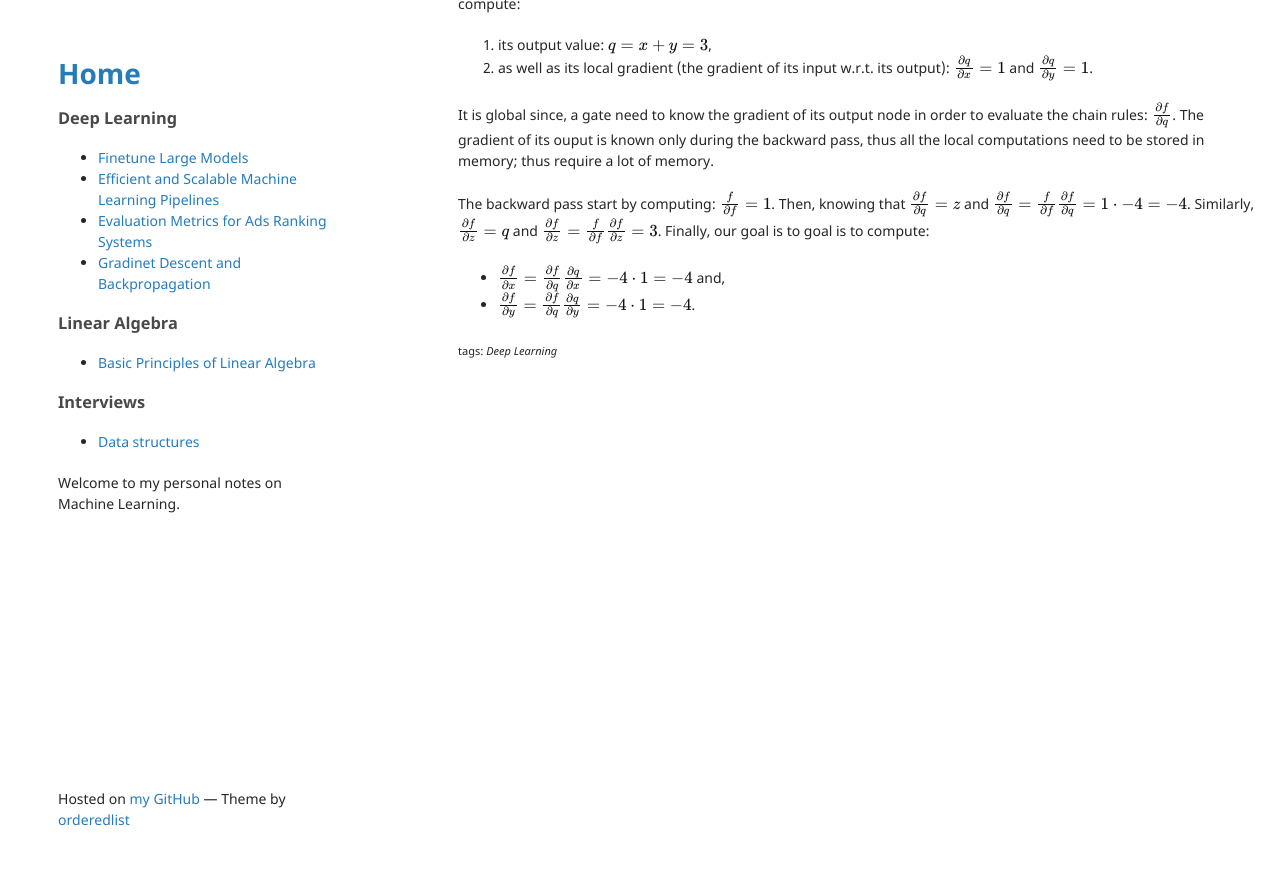
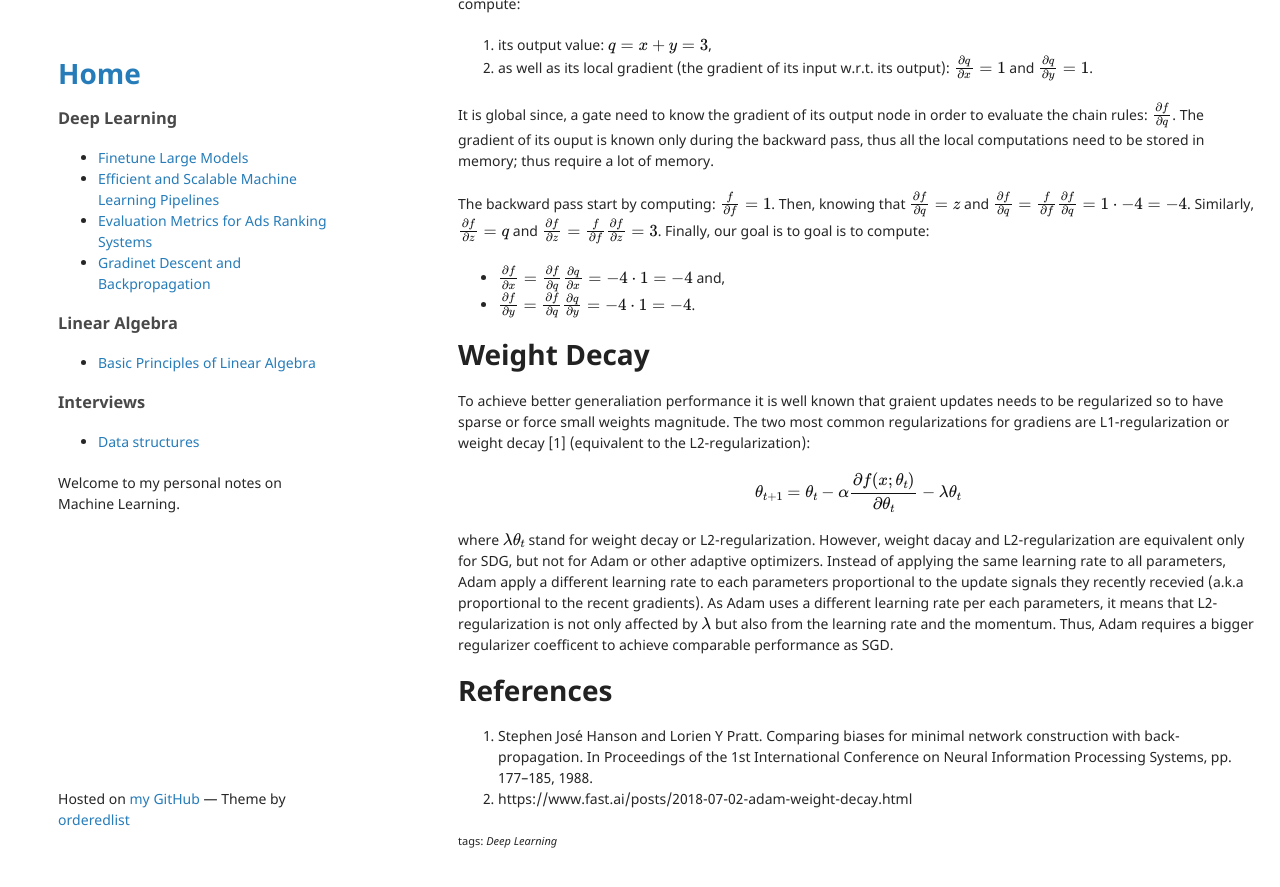
Before and after one commit to andompesta/andompesta.github.io, a Jekyll site: the page built from _posts/2020-12-22-second.md, in a window 1280 px wide and 900 px high, scrolled down 1656 px. Shown: the top 887 px of the window. Built offline with Jekyll 4.4.1, drawn with Linux system fonts in a browser that asks for light colours.

Commit message:
Update 2020-12-22-second.md
notes on adam

```diff
--- a/_posts/2020-12-22-second.md
+++ b/_posts/2020-12-22-second.md
@@ -72,3 +72,23 @@ Similarly, $$ \frac{\partial f}{\partial z} = q $$ and $$ \frac{\partial f}{\par
 Finally, our goal is to goal is to compute:
 * $$ \frac{\partial f}{\partial x} = \frac{\partial f}{\partial q} \frac{\partial q}{\partial x} = -4 \cdot 1 = -4$$ and,
 * $$ \frac{\partial f}{\partial y} = \frac{\partial f}{\partial q} \frac{\partial q}{\partial y} = -4 \cdot 1 = -4$$.
+
+# Weight Decay
+
+To achieve better generaliation performance it is well known that graient updates needs to be regularized so to have sparse or force small weights magnitude.
+The two most common regularizations for gradiens are L1-regularization or weight decay [1] (equivalent to the L2-regularization):
+
+$$
+\theta_{t+1} = \theta_t - \alpha \frac{\partial f(x; \theta_t)}{\partial \theta_t} - \lambda \theta_t
+$$
+
+where $\lambda \theta_t$ stand for weight decay or L2-regularization. However, weight dacay and L2-regularization are equivalent only for SDG, but not for Adam or other adaptive optimizers.
+Instead of applying the same learning rate to all parameters, Adam apply a different learning rate to each parameters proportional to the update signals they recently recevied (a.k.a proportional to the recent gradients).
+As Adam uses a different learning rate per each parameters, it means that L2-regularization is not only affected by $\lambda$ but also from the learning rate and the momentum. Thus,  Adam requires a bigger regularizer coefficent to achieve comparable performance as SGD.
+
+# References
+
+1. Stephen Jos´e Hanson and Lorien Y Pratt. Comparing biases for minimal network construction with
+back-propagation. In Proceedings of the 1st International Conference on Neural Information
+Processing Systems, pp. 177–185, 1988.
+2. https://www.fast.ai/posts/2018-07-02-adam-weight-decay.html
```
